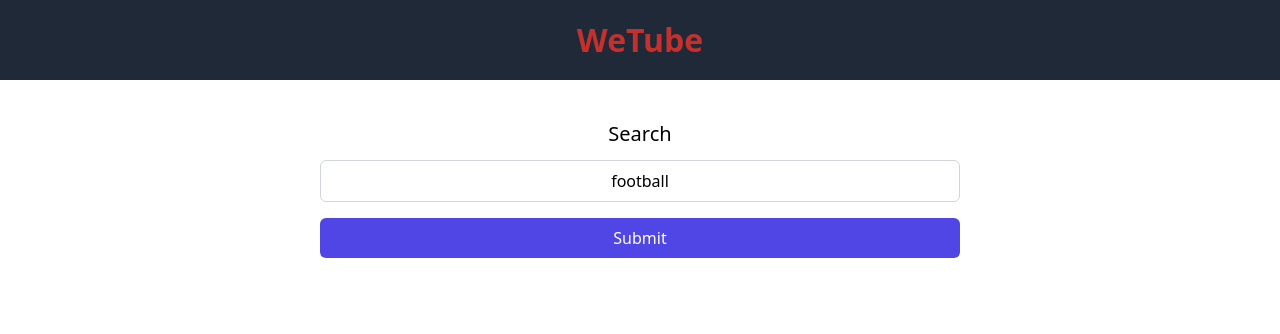
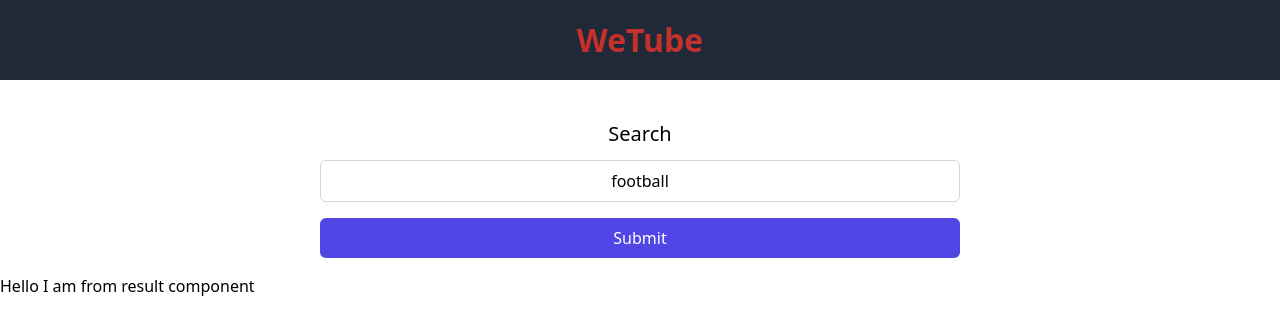
Before and after one commit to JoseIgnacioTapia/WeTube, a React (Create React App) app: page / in a window 1280 px wide. Shown: the top 334 px of the page. Built offline with nearby package versions, Linux system fonts and the light colour scheme.

Commit message:
Results Component

```diff
--- /dev/null
+++ b/src/components/Results.js
@@ -0,0 +1,5 @@
+const Results = () => {
+  return <div>Hello I am from result component</div>;
+};
+
+export default Results;
--- a/src/components/SearchArea.js
+++ b/src/components/SearchArea.js
@@ -1,7 +1,10 @@
+import Results from './Results';
+
 const SearchArea = () => {
   const keyword = 'football';
 
   return (
+    <>
       <form
         style={{ maxWidth: '50%' }}
         className="mt-5 mx-auto flex flex-col items-center justify-between"
@@ -22,6 +25,8 @@ const SearchArea = () => {
           Submit
         </button>
       </form>
+      <Results />
+    </>
   );
 };
 
```
Lines whose indentation alone changed are shown as unchanged.
